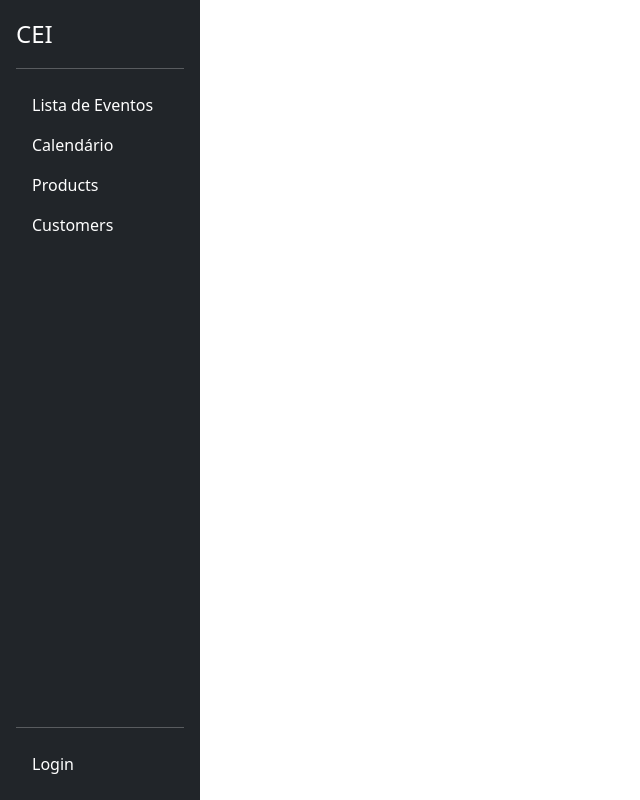
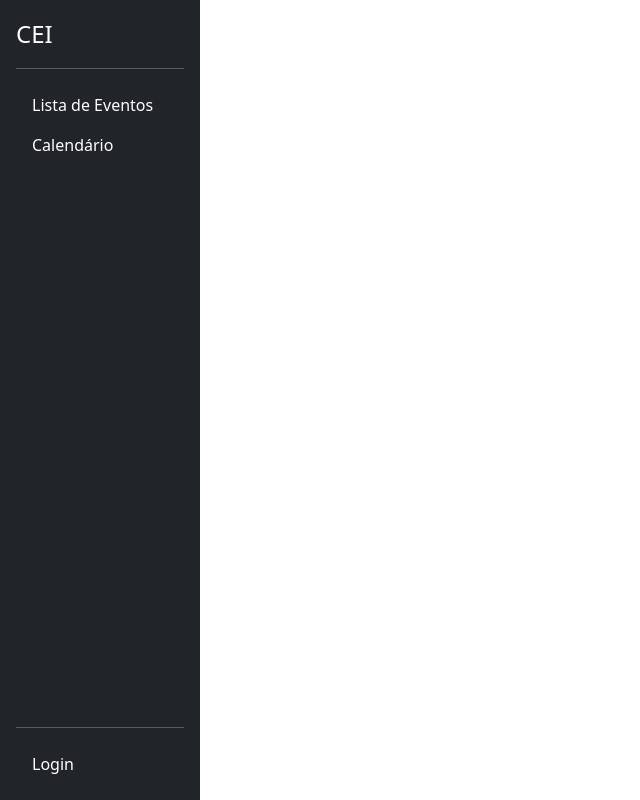
Before and after one commit to ranixx1/cei_final, a Django app: page / in a window 1280 px wide. Shown: the whole page, without its empty margins (0-640 px from the left). Run offline with Django 5.2, Linux system fonts and the light colour scheme; some libraries are stand-ins or nearby versions.

Commit message:
ajustes no template

```diff
--- a/tasks/templates/base.html
+++ b/tasks/templates/base.html
@@ -32,16 +32,6 @@
                 <li>
                     <a href="{% url 'calendar' %}" class="nav-link text-white">
                         Calendário
-                    </a>
-                </li>
-                <li>
-                    <a href="#" class="nav-link text-white">
-                        Products
-                    </a>
-                </li>
-                <li>
-                    <a href="#" class="nav-link text-white">
-                        Customers
                     </a>
                 </li>
             </ul>
```
